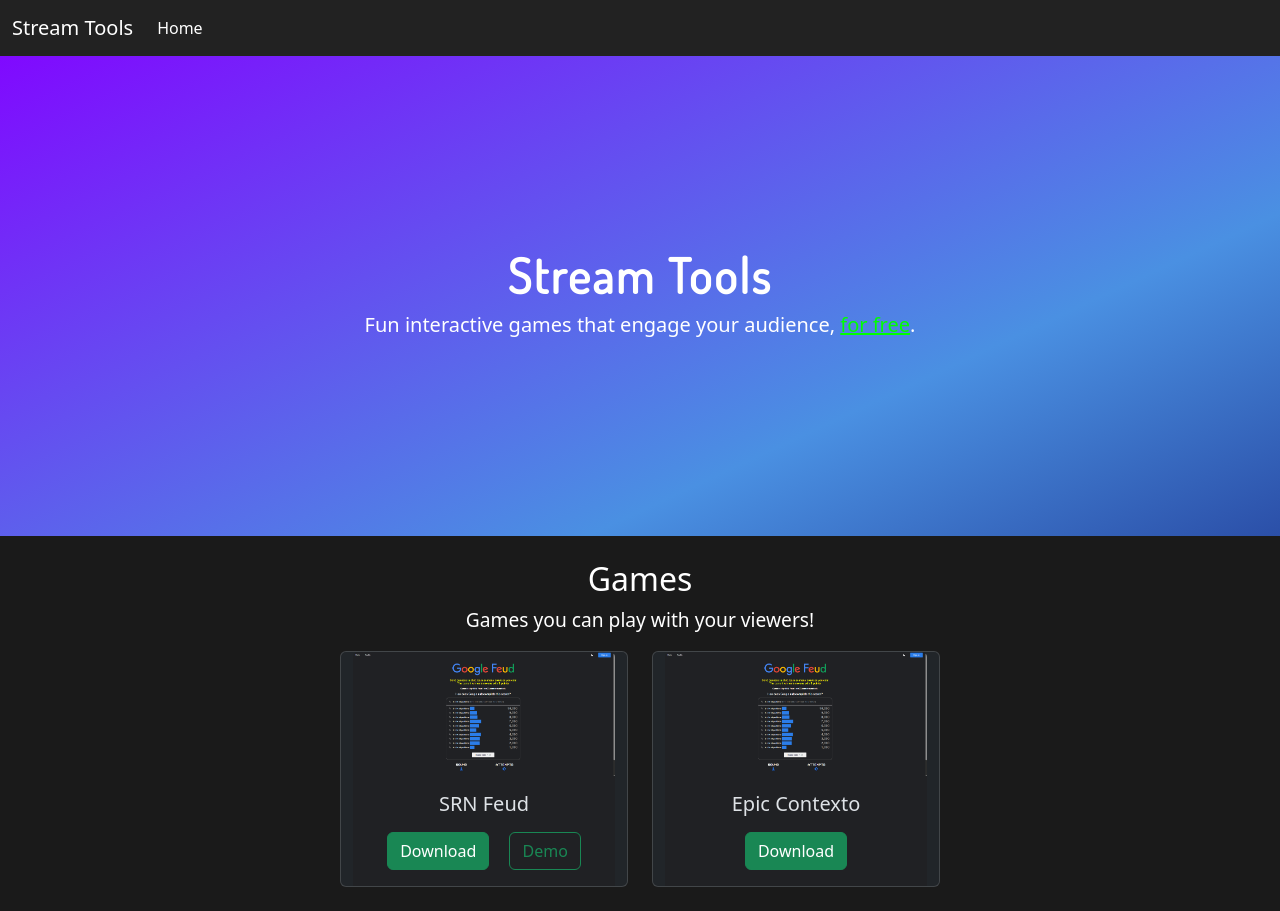
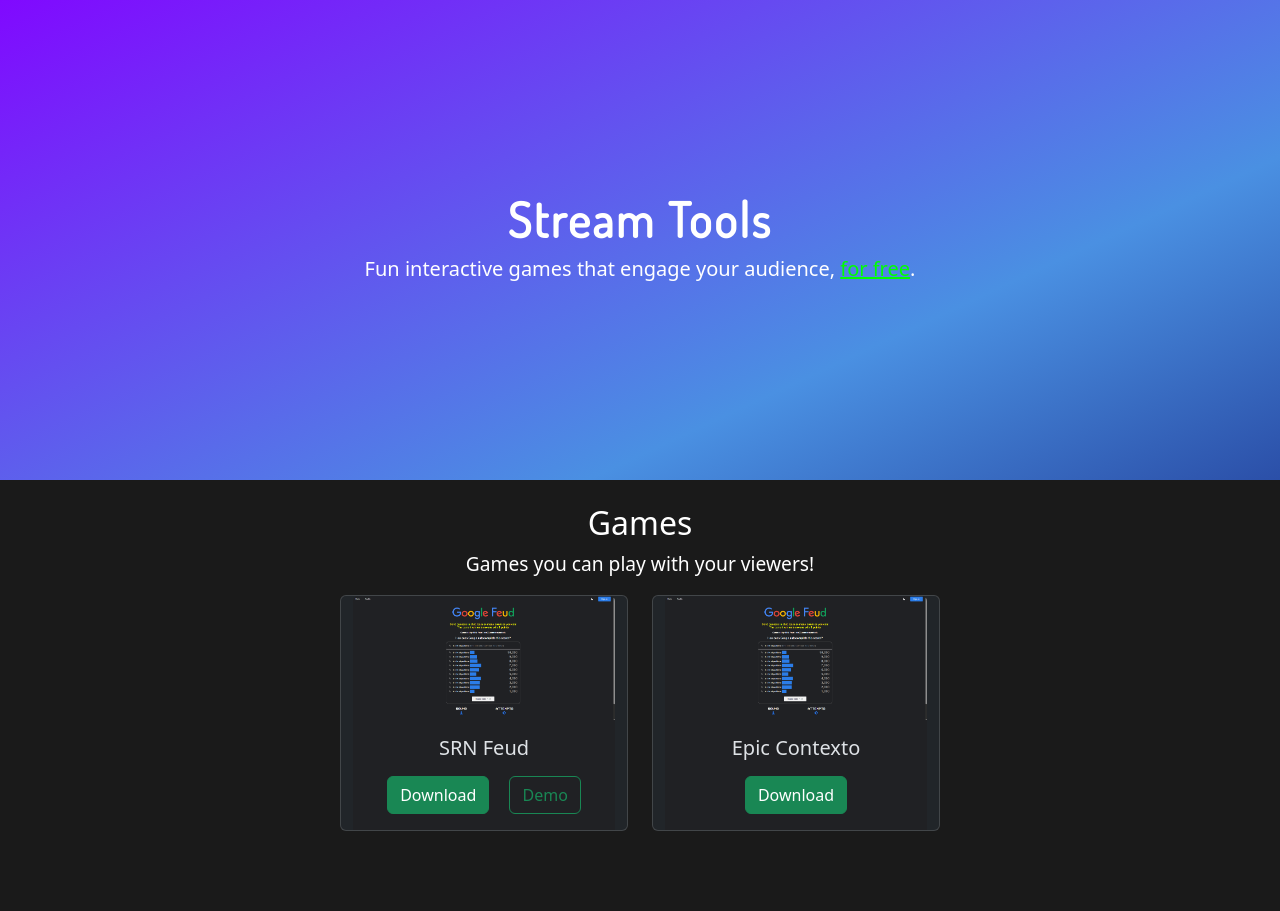
Before and after one commit to srn73/srn73.com, a SvelteKit app: page /streamtools in a window 1280 px wide. After the commit the page ends 855 px from the top, so only its background shows below. Built offline with nearby package versions, Linux system fonts and the light colour scheme.

Commit message:
Update +page.svelte

```diff
--- a/src/routes/streamtools/+page.svelte
+++ b/src/routes/streamtools/+page.svelte
@@ -19,7 +19,6 @@
 </script>
 
 <title>Stream Tools - SRN's Site</title>
-<StreamToolsNavbar />
 
 <main>
 	<div class="hero">
```
